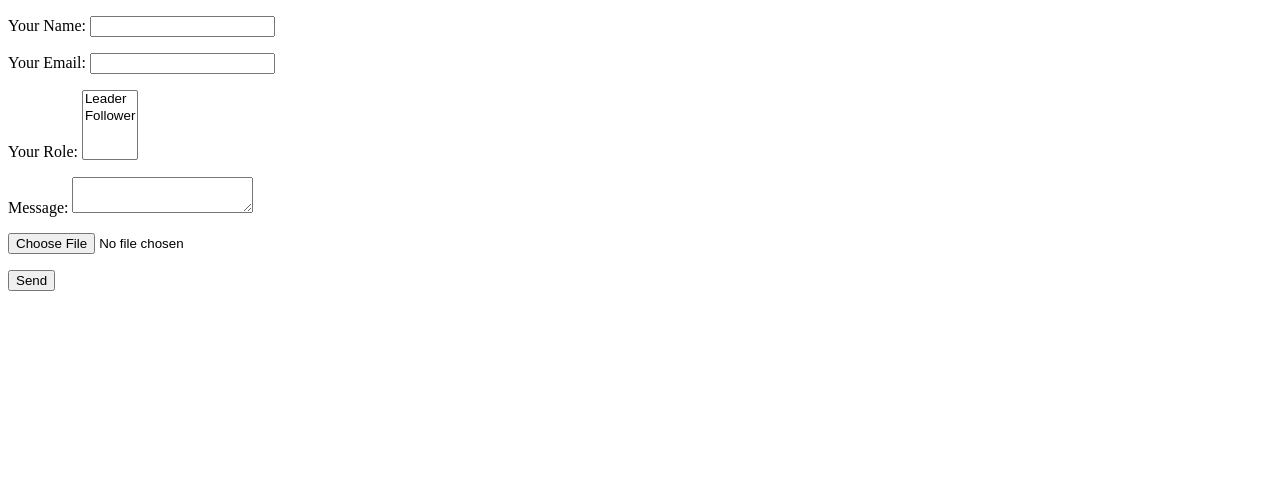
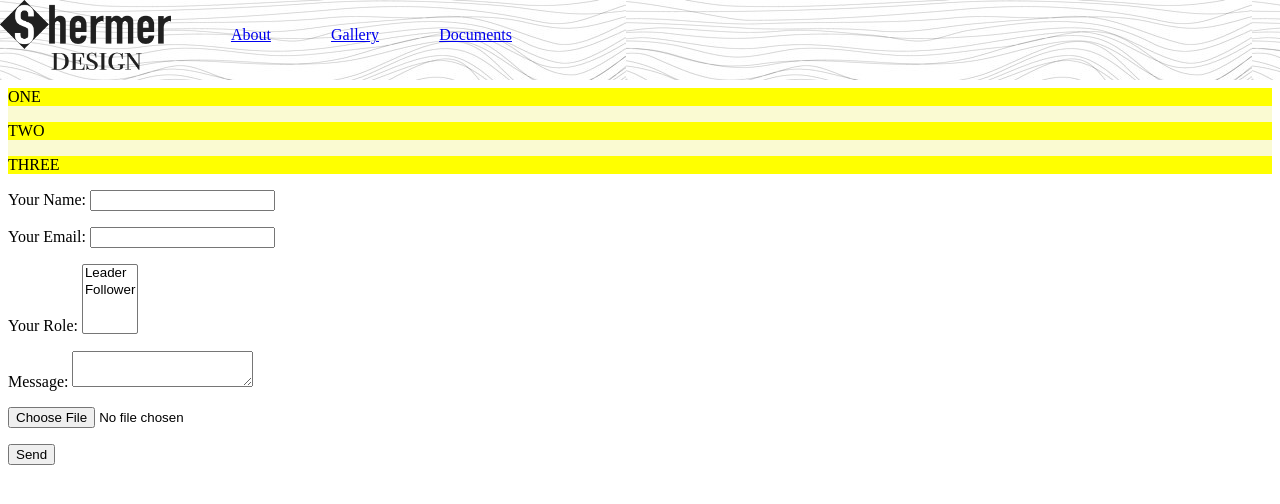
Before and after one commit to meganshermer/shermerform, a plain HTML site: page index.html in a window 1280 px wide. Drawn offline with Linux system fonts and the light colour scheme.

Commit message:
header set up

```diff
--- a/css/styles.css
+++ b/css/styles.css
@@ -0,0 +1,32 @@
+header{
+    height: 10vh;
+    background: url("../img/line-txt.jpg");
+    margin: -1vh;
+}
+
+#left {
+	display: flex;
+	align-items: center;
+	justify-content: space-between;
+	width: 40%;
+}
+
+.tabs{
+    font-size: small;
+    display: flex;
+    flex-direction: row-reverse;
+
+}
+
+#logo{
+    height: 70px;
+}
+
+.carousel {
+    background: lightgoldenrodyellow;
+  }
+
+  .carousel .cell {
+    background: yellow;
+    width: 100%;
+  }
--- a/index.html
+++ b/index.html
@@ -4,12 +4,44 @@
     <meta charset="UTF-8">
     <meta name="viewport" content="width=device-width, initial-scale=1.0">
     <meta http-equiv="X-UA-Compatible" content="ie=edge">
-    <title>404 </title>
+    <title>Megan Shermer </title>
+
+    <!-- My Styles -->
+    <link rel="stylesheet" href="css/styles.css">
+
 
 </head>
 
+<header>
 
+  <div id="left">
+    <img id = "logo" src= "./img/logo.png" alt="logo">
+    <a href="#" class="link-2">About</a>
+    <a href="#" class="link-2">Gallery</a>
+    <a href="#" class="link-2">Documents</a>
+  </div>
+</header>
 <body>
+
+  <div class="carousel">
+
+    <section class="cell">
+      <!--  Your Content   -->
+      <p>ONE</p>
+    </section>
+
+    <section class="cell">
+      <!--  Your Content   -->
+      <p>TWO</p>
+    </section>
+
+    <section class="cell">
+      <!--  Your Content   -->
+      <p>THREE</p>
+    </section>
+
+  </div>
+
   <footer>
 
 <form name="my contact form" method="POST"
@@ -46,4 +78,8 @@
     </p>
   </form>
 </footer>
+
+<script src="js/scripts.js"></script>
+
 </body>
+</html>
--- /dev/null
+++ b/js/scripts.js
@@ -0,0 +1,3 @@
+const slideContainer = document.querySelector('.carousel');
+
+let flicky = new Flickity( slideContainer )
```
Also changed, not shown: img/line-txt.jpg (added), img/logo.png (added), styles.css (deleted), 3 other files.
